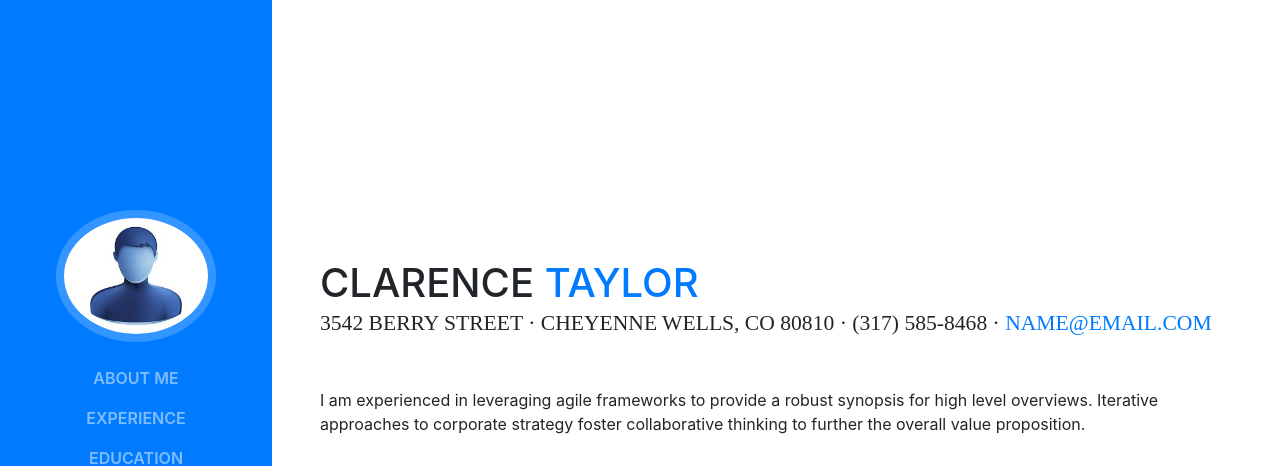
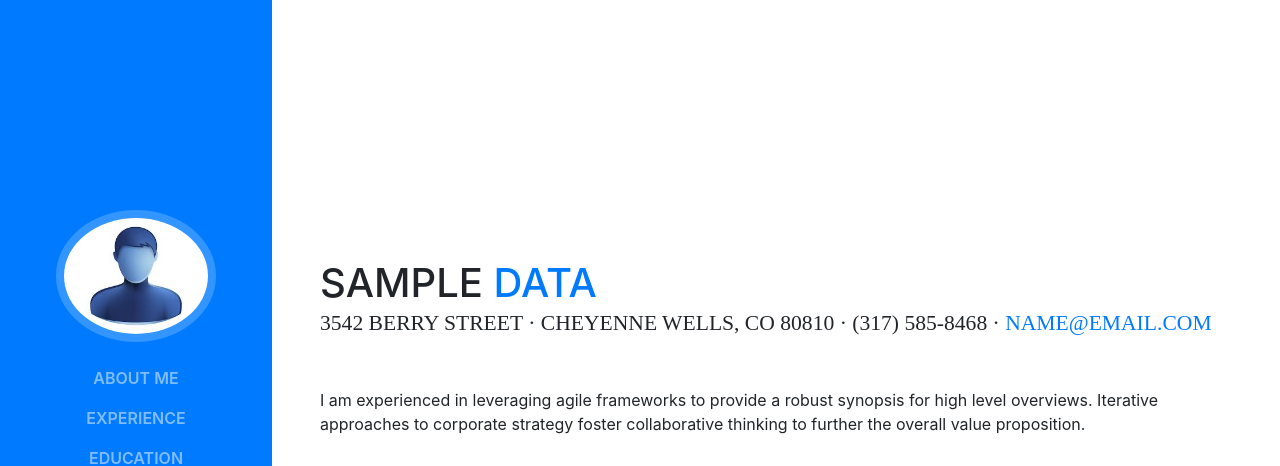
Before and after one commit to raameshrao/raamesh, a website with bundled scripts: page index.html in a window 1280 px wide. Shown: the top 466 px of the page. Built offline with nearby package versions, Linux system fonts and the light colour scheme; a web font is replaced by a local one.

Commit message:
sample data title

```diff
--- a/index.html
+++ b/index.html
@@ -65,8 +65,8 @@
 
       <section class="resume-section p-3 p-lg-5 d-flex d-column" id="about">
         <div class="my-auto">
-          <h1 class="mb-0">Clarence
-            <span class="text-primary">Taylor</span>
+          <h1 class="mb-0">Sample
+            <span class="text-primary">Data</span>
           </h1>
           <div class="subheading mb-5">3542 Berry Street · Cheyenne Wells, CO 80810 · (317) 585-8468 ·
             <a href="mailto:name@email.com">name@email.com</a>
```
